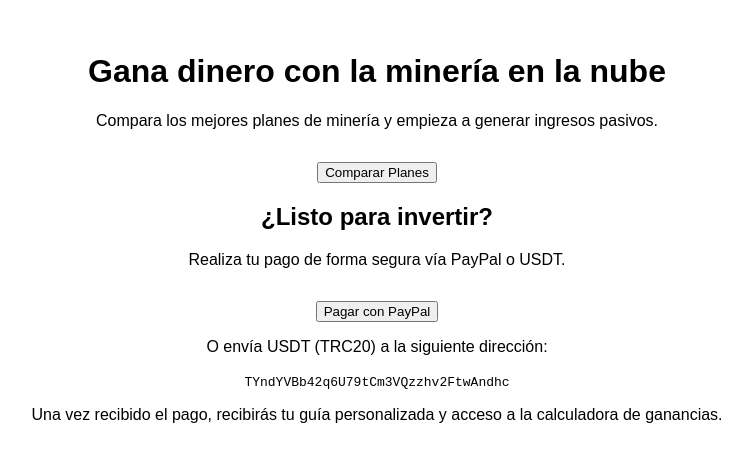
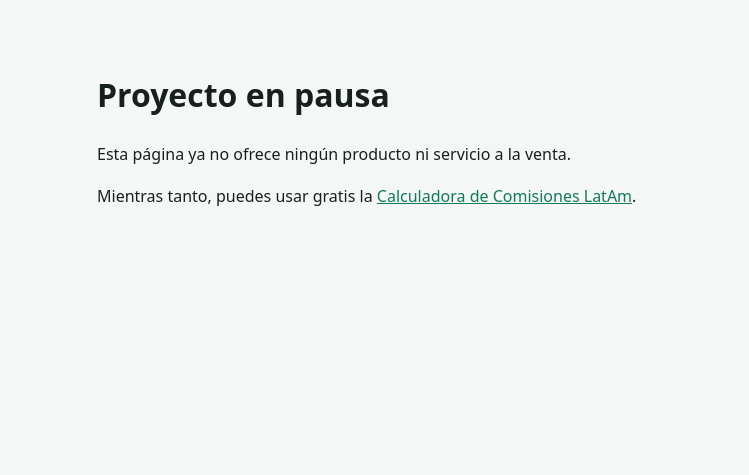
Before and after one commit to Lucho-design1/gomining-affiliate-funnel, a plain HTML site: page index.html in a window 1280 px wide. Shown: the whole page, without its empty margins (263-1012 px from the left). Drawn offline with Linux system fonts and the light colour scheme.

Commit message:
Pausar el proyecto: retirar la oferta de venta sin producto disponible (#1)
Claude-Session: https://claude.ai/code/session_018rcSSJic2juKR1ZPuonpmf

Co-authored-by: Claude <noreply@anthropic.com>

```diff
--- a/index.html
+++ b/index.html
@@ -1,33 +1,9 @@
 <!DOCTYPE html>
-<html lang="es">
-<head>
-  <meta charset="UTF-8">
-  <title>Gomining Affiliate Funnel</title>
-  <style>
-    body {font-family: Arial, sans-serif; max-width: 800px; margin: auto; padding: 2rem;}
-    .container {text-align: center;}
-    .btn {margin-top: 1rem;}
-  </style>
-</head>
-<body>
-  <div class="container">
-    <h1>Gana dinero con la minería en la nube</h1>
-    <p>Compara los mejores planes de minería y empieza a generar ingresos pasivos.</p>
-    <a href="https://gomining.com/?ref=tCW6U" target="_blank">
-      <button class="btn">Comparar Planes</button>
-    </a>
-    <h2>¿Listo para invertir?</h2>
-    <p>Realiza tu pago de forma segura vía PayPal o USDT.</p>
-    <!-- PayPal Button -->
-    <form action="https://www.paypal.com/donate" method="post" target="_blank">
-      <input type="hidden" name="business" value="lucianobenech@gmail.com" />
-      <input type="hidden" name="currency_code" value="USD" />
-      <input type="hidden" name="item_name" value="Gomining Affiliate Service" />
-      <button type="submit" class="btn">Pagar con PayPal</button>
-    </form>
-    <p>O envía USDT (TRC20) a la siguiente dirección:</p>
-    <code>TYndYVBb42q6U79tCm3VQzzhv2FtwAndhc</code>
-    <p>Una vez recibido el pago, recibirás tu guía personalizada y acceso a la calculadora de ganancias.</p>
-  </div>
-</body>
-</html>
+<html lang="es"><head><meta charset="UTF-8"><meta name="viewport" content="width=device-width, initial-scale=1.0">
+<meta name="robots" content="noindex"><title>Proyecto en pausa</title>
+<style>body{font-family:system-ui,-apple-system,sans-serif;max-width:560px;margin:0 auto;padding:48px 16px;line-height:1.6;color:#17201c;background:#f5f7f6}a{color:#0f7b5a}@media(prefers-color-scheme:dark){body{background:#111715;color:#e8efeb}a{color:#4fd1a1}}</style>
+</head><body>
+<h1>Proyecto en pausa</h1>
+<p>Esta página ya no ofrece ningún producto ni servicio a la venta.</p>
+<p>Mientras tanto, puedes usar gratis la <a href="https://lucho-design1.github.io/fee-calculator-latam/">Calculadora de Comisiones LatAm</a>.</p>
+</body></html>
```
Also changed, not shown: 1 other file.
